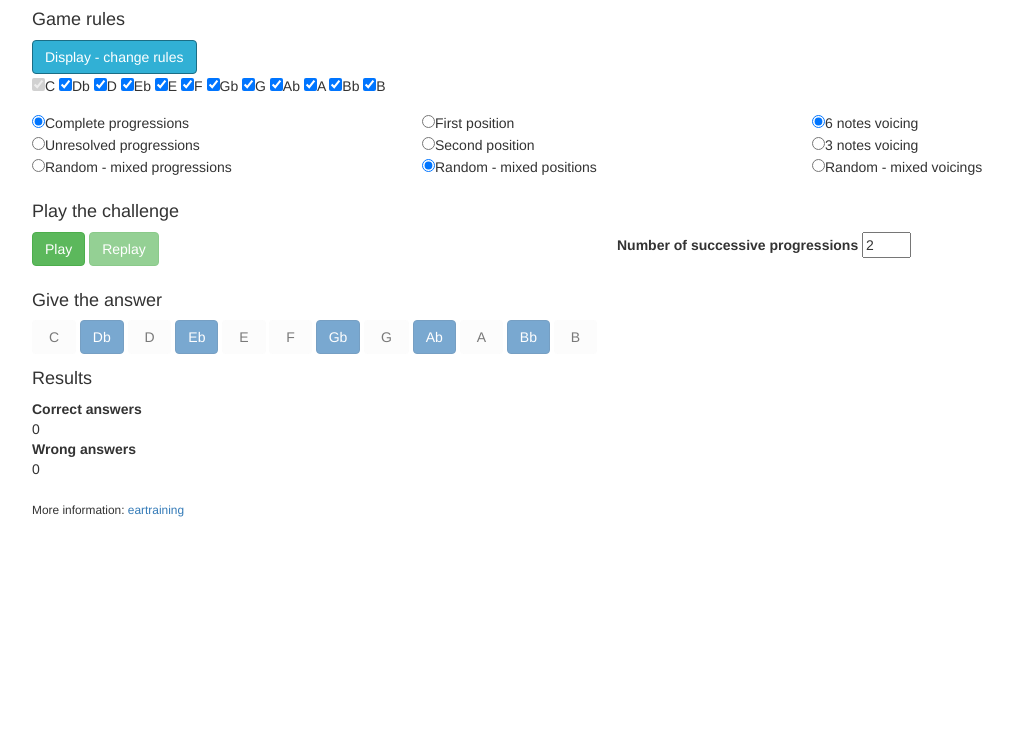
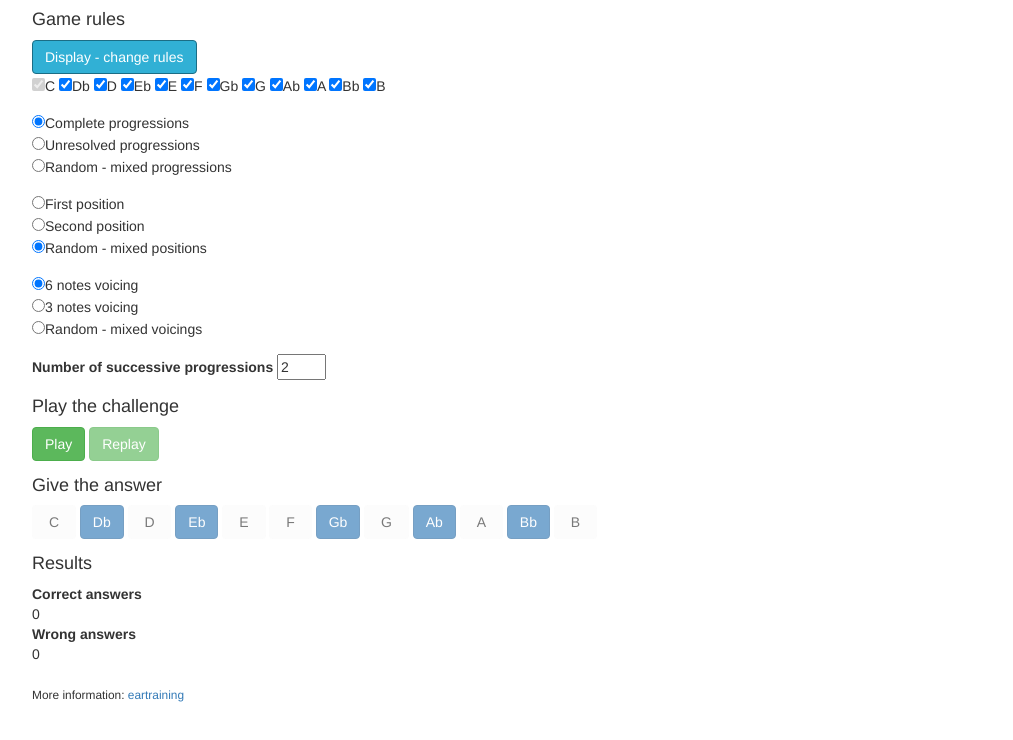
Before and after one commit to skozan/eartraining, a plain HTML site: page index.html in a window 1280 px wide. Both pictures are taken after a click on the link "Display - change rules". Shown: the whole page, without its empty margins (38-1051 px from the left). Drawn offline with nearby package versions, Linux system fonts and the light colour scheme.

Commit message:
Changed placement of elements

```diff
--- a/index.html
+++ b/index.html
@@ -17,6 +17,7 @@
         <link rel="stylesheet" href="https://maxcdn.bootstrapcdn.com/bootstrap/3.3.7/css/bootstrap.min.css" integrity="sha384-BVYiiSIFeK1dGmJRAkycuHAHRg32OmUcww7on3RYdg4Va+PmSTsz/K68vbdEjh4u" crossorigin="anonymous">
         <style>
             .js-hidden{display: none;}
+            .voffset  { margin-top: 8px; }
         </style>
         <title>II-V-I ear training</title>
     </head>
@@ -146,8 +147,7 @@
                         <input type='checkbox' id="key-11" name="key" checked="checked" value='11'>B
                     </div>
                 </form>
-                <div class="row">
-                    <div class="col-md-4 col-xs-4">
+                <div class="voffset">
                     <form id="type">
                         <div class="form-group">
                             <fieldset>
@@ -158,7 +158,7 @@
                         </div>
                     </form>
                 </div>
-                    <div class="col-md-4 col-xs-4">
+                <div class="voffset">
                     <form id="position">
                         <div class="form-group">
                             <fieldset>
@@ -169,7 +169,7 @@
                         </div>
                     </form>
                 </div>
-                    <div class="col-md-4 col-xs-4">
+                <div class="voffset">
                     <form id="voicing">
                         <div class="form-group">
                             <fieldset>
@@ -180,19 +180,7 @@
                         </div>
                     </form>
                 </div>
-                </div>
-            </div>
-            <h4>Play the challenge</h4>
-            <div class="row">
-                <div class="col-md-6 col-xs-6">
-                    <form id="form-play-controls">
-                        <div class="form-group">
-                            <input class='btn btn-success' type="submit" value="Play" id="play">
-                            <input class='btn btn-success' type="submit" value="Replay" id="replay">
-                        </div>
-                    </form>
-                </div>
-                <div class="col-md-6 col-xs-6">
+                <div class="voffset">
                     <form id="form-successions">
                         <div class="form-group">
                             <label for="successions">Number of successive progressions</label>
@@ -201,6 +189,13 @@
                     </form>
                 </div>
             </div>
+            <h4>Play the challenge</h4>
+            <form id="form-play-controls">
+                <div class="form-group">
+                    <input class='btn btn-success' type="submit" value="Play" id="play">
+                    <input class='btn btn-success' type="submit" value="Replay" id="replay">
+                </div>
+            </form>
             <div class="row js-hidden" id="advance-next">
                 <div class="col-md-3 col-xs-6">
                     <form id="form-advance-next">
```
Also changed, not shown: 1 other file. Lines whose indentation alone changed are shown as unchanged.
